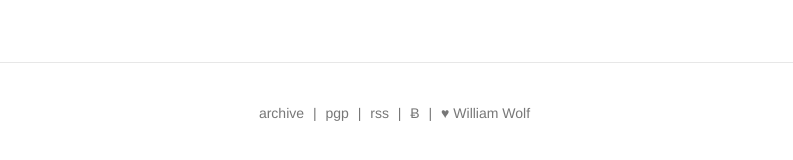
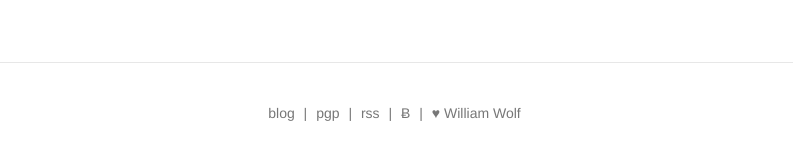
Before and after one commit to throughnothing/willwolf.me, a Jekyll site: the page built from uncopyright/index.markdown, in a window 1280 px wide. Shown: the part 399-559 px from the top of the page, without its empty margins (243-1036 px from the left). Built offline with Jekyll 4.4.1, drawn with Linux system fonts in a browser that asks for light colours; Markdown is read by kramdown in place of the engine named in the settings.

Commit message:
update footer

```diff
--- a/_layouts/default.html
+++ b/_layouts/default.html
@@ -52,7 +52,7 @@
         <div id="footer" class="container-fluid">
             <div class="col-md-8 col-md-offset-2 text-center footer-nav">
                 <ul class="list-inline">
-                    <li><a href="/archive/">archive</a></li> |
+                    <li><a href="http://blog.throughnothing.com">blog</a></li> |
                     <li><a href="/pgp.txt">pgp</a></li> |
                     <li><a href="/atom.xml">rss</a></li> |
                     <li>
```
